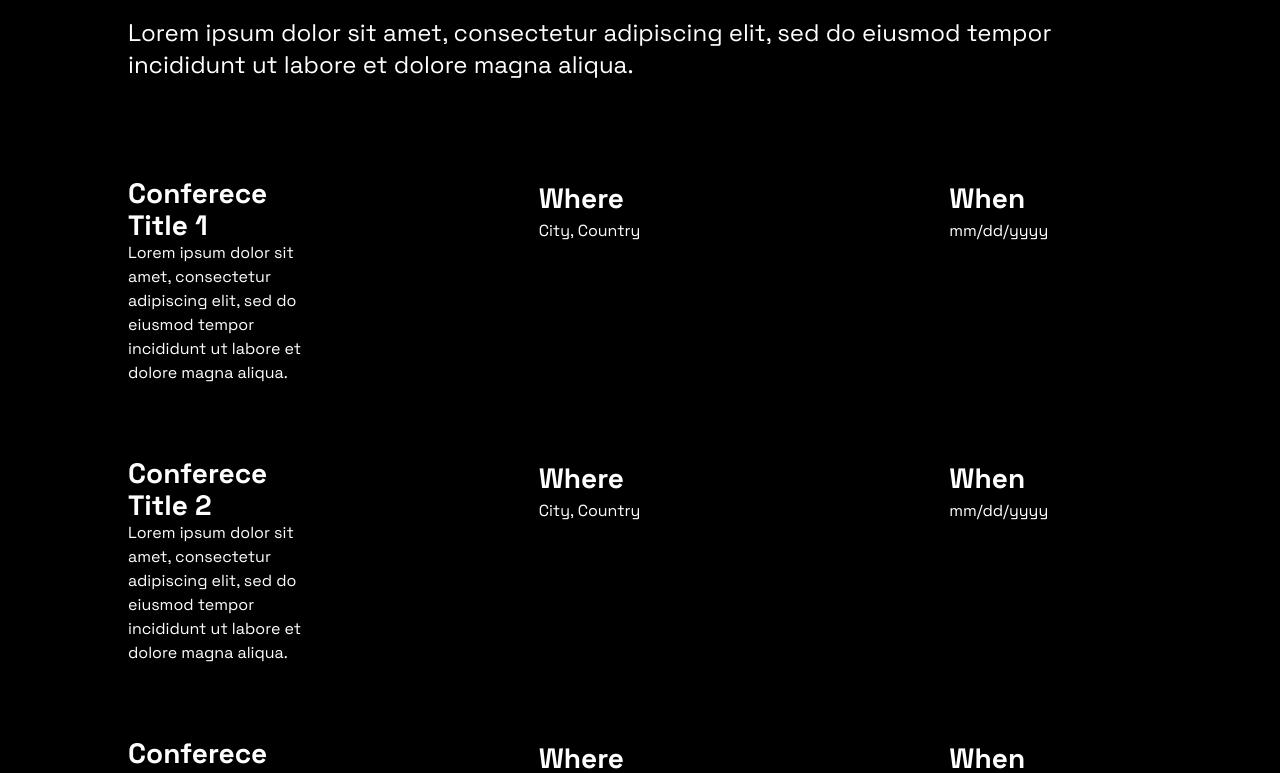
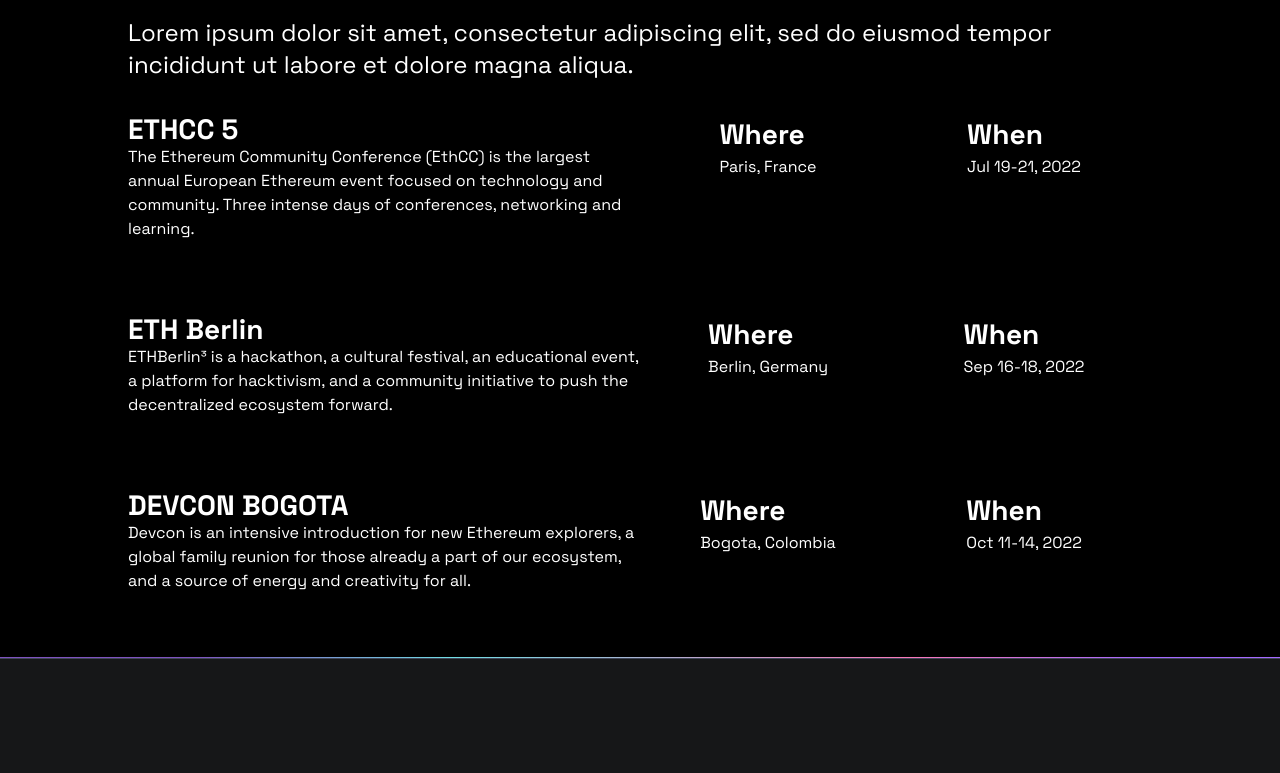
Before and after one commit to GeneralMagicio/GM-Website, a Next.js app: page / in a window 1280 px wide. Shown: the part 7193-7966 px from the top of the page. Built offline with nearby package versions, Linux system fonts and the light colour scheme; a web font is replaced by a local one.

Commit message:
fix conference component

```diff
--- a/src/components/Home/Meet/Conference.tsx
+++ b/src/components/Meet/Conference.tsx
@@ -1,4 +1,4 @@
-export interface MeetConfereProps {
+export interface MeetConferenceProps {
   title: string
   description: string
   city: string
@@ -12,22 +12,26 @@
   city,
   country,
   date,
-}: MeetConfereProps) {
+}: MeetConferenceProps) {
   return (
-    <div className="grid md:grid-cols-3 lg:gap-x-52 md:gap-x-24">
-      <div>
+    <div className="grid md:grid-cols-4">
+      <div className="col-span-2">
         <h3 className="font-bold text-2xl md:text-[28px]">{title}</h3>
         <p className="text-sm md:text-base">{description}</p>
       </div>
-      <div className="hidden md:block">
+      <div className="hidden md:flex md:justify-center">
+        <div className="w-fit">
           <h3 className="font-bold text-[28px]">Where</h3>
           <p>
             {city}, {country}
           </p>
         </div>
-      <div className="hidden md:block">
+      </div>
+      <div className="hidden md:flex md:justify-center">
+        <div className="w-fit">
           <h3 className="font-bold text-[28px]">When</h3>
           <p>{date}</p>
+        </div>
       </div>
       <div className="flex justify-between md:hidden mt-5">
         <div className="text-sm">
@@ -36,7 +40,7 @@
             {city}, {country}
           </p>
         </div>
-        <div className="mr-5 text-sm">
+        <div className="ml-5 text-sm">
           <h3 className="font-bold">When</h3>
           <p>{date}</p>
         </div>
--- a/src/components/Home/Meet/index.tsx
+++ b/src/components/Meet/index.tsx
@@ -1,34 +1,34 @@
-import { Subtitle } from '../../base/Subtitle'
-import { MeetConference, MeetConfereProps } from './Conference'
+import { Subtitle } from '../base/Subtitle'
+import { MeetConference, MeetConferenceProps } from './Conference'
 
-const conferences: MeetConfereProps[] = [
+const conferences: MeetConferenceProps[] = [
   {
-    title: 'Conferece Title 1',
+    title: 'ETHCC 5',
     description:
-      'Lorem ipsum dolor sit amet, consectetur adipiscing elit, sed do eiusmod tempor incididunt ut labore et dolore magna aliqua.',
-    city: 'City',
-    country: 'Country',
-    date: 'mm/dd/yyyy',
+      'The Ethereum Community Conference (EthCC) is the largest annual European Ethereum event focused on technology and community. Three intense days of conferences, networking and learning.',
+    city: 'Paris',
+    country: 'France',
+    date: 'Jul 19-21, 2022',
   },
   {
-    title: 'Conferece Title 2',
+    title: 'ETH Berlin',
     description:
-      'Lorem ipsum dolor sit amet, consectetur adipiscing elit, sed do eiusmod tempor incididunt ut labore et dolore magna aliqua.',
-    city: 'City',
-    country: 'Country',
-    date: 'mm/dd/yyyy',
+      'ETHBerlin³ is a hackathon, a cultural festival, an educational event, a platform for hacktivism, and a community initiative to push the decentralized ecosystem forward.',
+    city: 'Berlin',
+    country: 'Germany',
+    date: 'Sep 16-18, 2022',
   },
   {
-    title: 'Conferece Title 3',
+    title: 'DEVCON BOGOTA',
     description:
-      'Lorem ipsum dolor sit amet, consectetur adipiscing elit, sed do eiusmod tempor incididunt ut labore et dolore magna aliqua.',
-    city: 'City',
-    country: 'Country',
-    date: 'mm/dd/yyyy',
+      'Devcon is an intensive introduction for new Ethereum explorers, a global family reunion for those already a part of our ecosystem, and a source of energy and creativity for all.',
+    city: 'Bogota',
+    country: 'Colombia',
+    date: 'Oct 11-14, 2022',
   },
 ]
 
-export function HomeMeet() {
+export function MeetConferences() {
   return (
     <div className="bg-black">
       <div className="h-grid-line h-[1px]"></div>
@@ -41,7 +41,7 @@
           Lorem ipsum dolor sit amet, consectetur adipiscing elit, sed do
           eiusmod tempor incididunt ut labore et dolore magna aliqua.
         </Subtitle>
-        <div className="grid gap-y-8 md:gap-y-[72px] md:my-16">
+        <div className="grid gap-y-8 md:gap-y-[72px] md:mb-16">
           {conferences.map((conference) => {
             return (
               <MeetConference
--- a/src/pages/about.tsx
+++ b/src/pages/about.tsx
@@ -2,6 +2,7 @@
 import { useRef } from 'react'
 import { AboutHero } from '../components/About/Hero'
 import { AboutValues } from '../components/About/Values'
+import { MeetConferences } from '../components/Meet'
 import { OurMagicians } from '../components/OurMagicians'
 
 export default function About() {
@@ -23,8 +24,9 @@
         className="bg-homeBg bg-cover bg-center bg-no-repeat bg-blend-darken bg-neutral-900"
       >
         <AboutValues />
-        <OurMagicians page="About" />
       </div>
+      <OurMagicians page="About" />
+      <MeetConferences />
     </>
   )
 }
--- a/src/pages/index.tsx
+++ b/src/pages/index.tsx
@@ -3,7 +3,7 @@
 import { HomeBg } from '../components/Home/Background'
 import { HomeHero } from '../components/Home/Hero'
 import { History } from '../components/Home/History'
-import { HomeMeet } from '../components/Home/Meet'
+import { MeetConferences } from '../components/Meet'
 import { HomeRedirect } from '../components/Home/Redirect'
 
 export default function Home() {
@@ -26,7 +26,7 @@
         </div>
         <History />
         <HomeBg />
-        <HomeMeet />
+        <MeetConferences />
       </div>
     </>
   )
```
Lines whose indentation alone changed are shown as unchanged.
